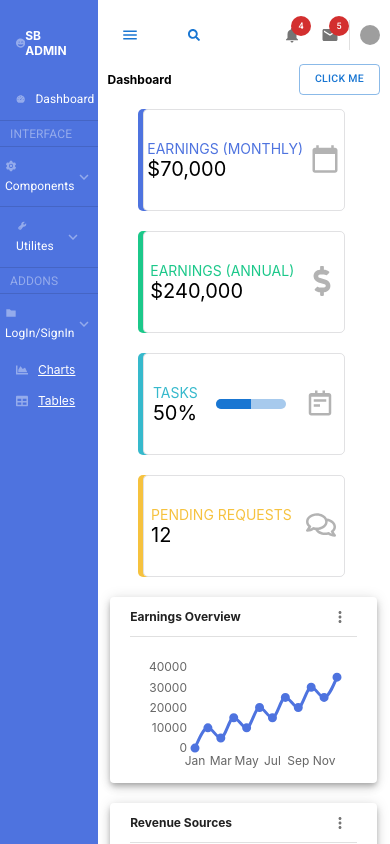
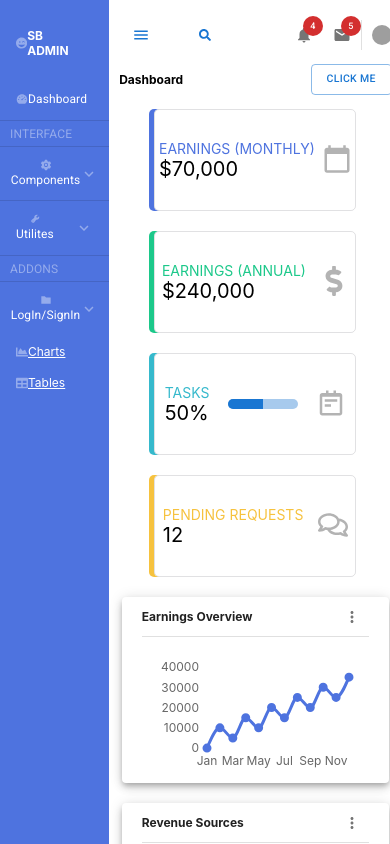
Before and after one commit to Arun3sh/admin-dashboard, a React (Create React App) app: page / in a window 390 px wide. Shown: the top 844 px of the page. Built offline with nearby package versions, Linux system fonts and the light colour scheme; grey boxes are pictures that could not be loaded.

Commit message:
style update

```diff
--- a/src/App.css
+++ b/src/App.css
@@ -36,14 +36,16 @@ li {
 .sidemenu svg {
 	color: rgba(255, 255, 255, 0.4) !important;
 }
-.menu-items {
+/* .menu-items {
 	list-style: none;
 }
 .menu-items li {
 	line-height: 40px;
-}
-.menu-icons {
-	margin-right: 10px;
+} */
+.menu-page {
+	display: flex;
+	/* flex-direction: column;
+	align-items: center; */
 }
 .logo-heading {
 	display: flex;
@@ -345,10 +347,20 @@ footer {
 		display: flex !important;
 	}
 	.sidemenu {
-		width: 25%;
+		width: 28%;
 	}
 	.sidemenu ul {
 		margin-right: 5px;
+	}
+	.menu-page,
+	.heading {
+		display: flex;
+		flex-direction: column;
+		align-items: center;
+		margin: 10px 0px;
+	}
+	.accordian-list div {
+		padding: 10px 0px;
 	}
 	.content-header {
 		display: flex;
@@ -377,7 +389,7 @@ footer {
 		align-items: center;
 	}
 	.content-wrapper {
-		width: 75%;
+		width: 72%;
 		padding: 0px;
 	}
 	.pictorial-data {
```
